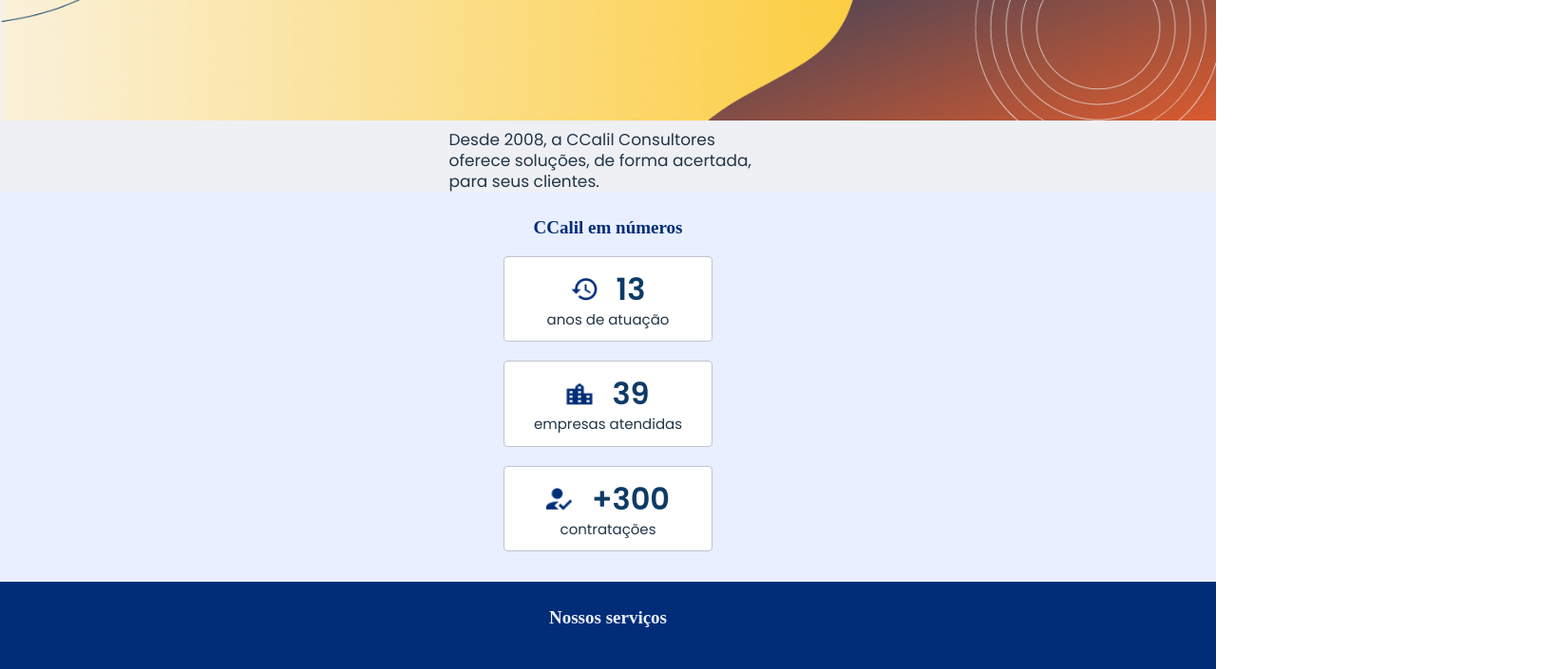
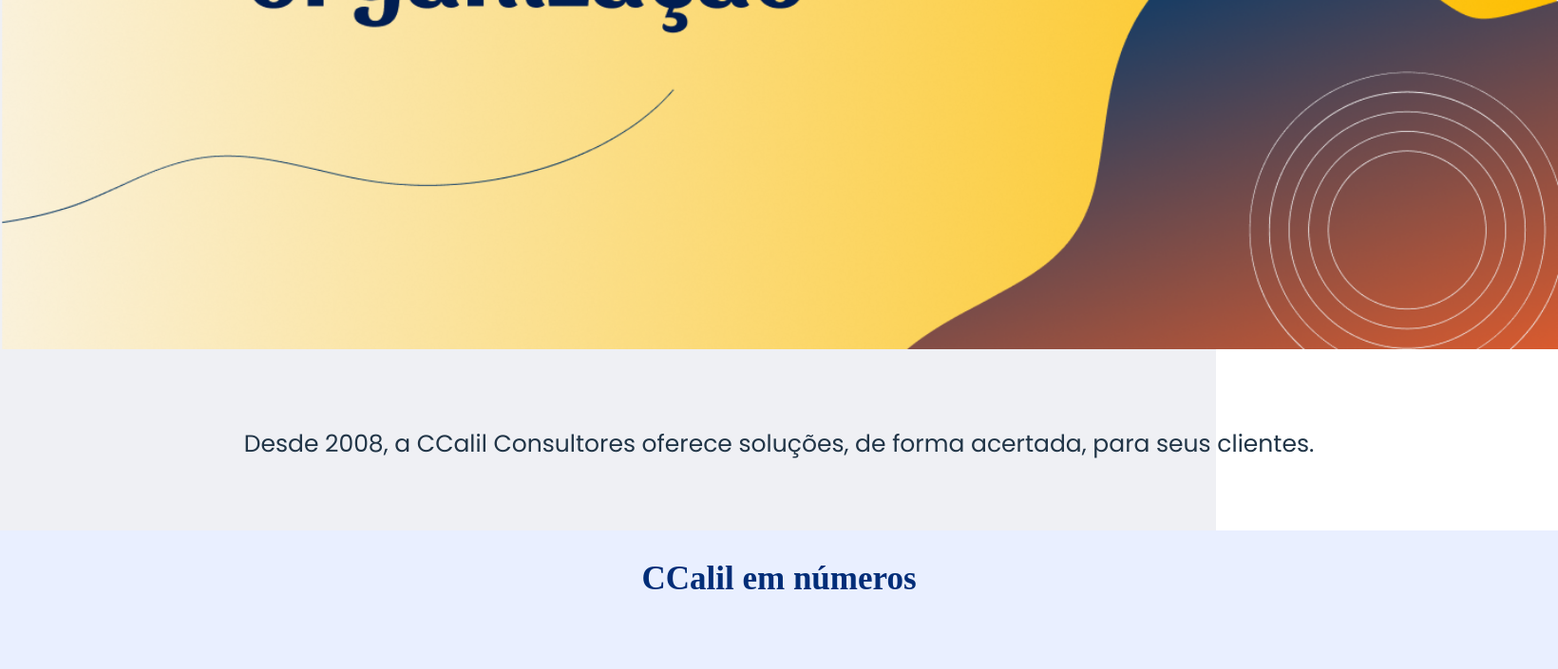
Before and after one commit to xossiane/CCalil_Consultants, a React (Vite) app: page / in a window 1280 px wide. Shown: the part 800-1505 px from the top of the page at 95% size, 1640 px wide, since content can reach past the window. Built offline with nearby package versions, Linux system fonts and the light colour scheme; a web font is replaced by a local one.

Commit message:
Fix: CardIcon responsitivity

```diff
--- a/src/components/molecules/CardIcons/styles.module.scss
+++ b/src/components/molecules/CardIcons/styles.module.scss
@@ -1,6 +1,13 @@
 @import "/src/styles/variables";
 .CardIcons{
-
+    @media (min-width: 700px) {
+        display: flex;
+    flex-direction: row;
+    justify-content: space-between;
+    width: 80%;
+    margin: auto;
+    padding: 10rem;
+    }
 
     &__container{
         width: 21.8rem;
@@ -15,19 +22,22 @@
         margin-bottom: 2rem;
         justify-content: space-around;
         align-content: center;
+        @media (min-width: 700px) {
+            width: 45rem;
+            height: 25rem;
+            margin: 1rem;        }
     }
     &__icon{
         width: 2.8rem;
         height: 2.4rem;
-        /* left: 23%; */
         position: relative;
         margin-top: 2.2rem;
         margin-right: 2rem;
-        /* position: absolute;
+        @media (min-width: 700px) {
 
-        margin-right: 12.9rem;
+            position: relative;
 
-        margin-bottom: 4.1rem; */
+            margin-right: 2rem;      }
 
 
     }
@@ -42,6 +52,14 @@
     text-align: center;
     align-content: stretch;
     justify-content: center;
+    @media (min-width: 700px) {
+
+        position: relative;
+        margin-top: 8.2rem;
+        margin-right: 2rem;
+
+
+}
 
     }
     &__number{
--- a/src/components/pages/Home/styles.module.scss
+++ b/src/components/pages/Home/styles.module.scss
@@ -30,6 +30,14 @@
         width: 33.5rem;
         text-align: left;
         margin: auto;
+        padding: 3.5rem;
+        @media (min-width: 700px) {
+            padding: 8rem;
+            width: 80%;
+            margin: auto;
+            text-align: center;
+            font-size: 2.5rem;
+        }
 
     }
 
@@ -43,6 +51,9 @@
             font-size: 1.9rem;
             line-height: 2rem;
             color: $blue;
+            @media (min-width: 700px) {
+                font-size: 3.5rem;
+            }
 
         }
     }
```
